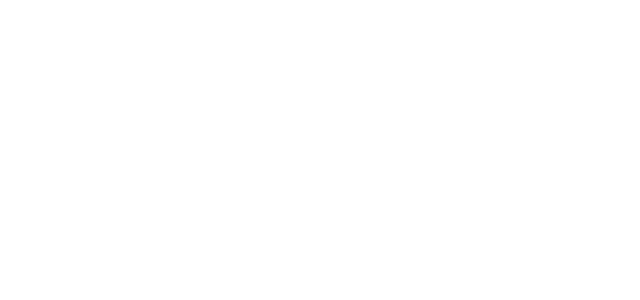
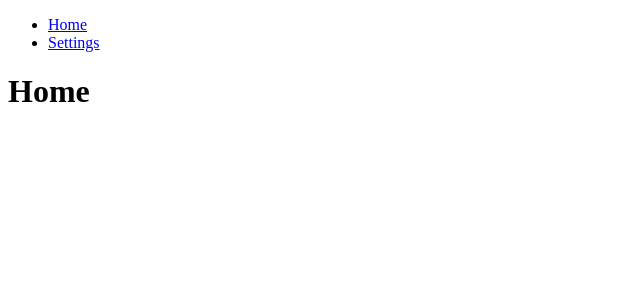
Before and after one commit to AmadeusDeadDmytro/test-vue-contacts, a Vue app in the folder test-contacts/: page / in a window 1280 px wide. Shown: the top 300 px of the page, without its empty margins (0-640 px from the left). Built offline with nearby package versions, Linux system fonts and the light colour scheme.

Commit message:
router setup

```diff
--- a/test-contacts/package.json
+++ b/test-contacts/package.json
@@ -9,7 +9,8 @@
   },
   "dependencies": {
     "core-js": "^3.6.5",
-    "vue": "^3.0.0-0"
+    "vue": "^3.0.0-0",
+    "vue-router": "^4.0.0-beta.13"
   },
   "devDependencies": {
     "@vue/cli-plugin-babel": "~4.5.0",
--- a/test-contacts/src/App.vue
+++ b/test-contacts/src/App.vue
@@ -1,17 +1,24 @@
 <template>
-  <div></div>
+	<div>
+		<nav>
+			<ul>
+				<li>
+					<router-link to="/">Home</router-link>
+				</li>
+				<li>
+					<router-link to="/settings">Settings</router-link>
+				</li>
+			</ul>
+		</nav>
+		<router-view> </router-view>
+	</div>
 </template>
 
 <script>
-
-export default {
-  name: 'App',
-  components: {
-
-  }
-}
+	export default {
+		name: 'App',
+		components: {},
+	};
 </script>
 
-<style>
-
-</style>
+<style></style>
--- /dev/null
+++ b/test-contacts/src/pages/Home.vue
@@ -0,0 +1,16 @@
+<template>
+	<div>
+		<h1>
+			Home
+		</h1>
+	</div>
+</template>
+
+<script>
+	export default {
+		name: 'Home',
+		components: {},
+	};
+</script>
+
+<style></style>
--- /dev/null
+++ b/test-contacts/src/pages/Settings.vue
@@ -0,0 +1,16 @@
+<template>
+	<div>
+		<h1>
+			Settings
+		</h1>
+	</div>
+</template>
+
+<script>
+	export default {
+		name: 'Settings',
+		components: {},
+	};
+</script>
+
+<style></style>
--- /dev/null
+++ b/test-contacts/src/router.js
@@ -0,0 +1,19 @@
+import { createWebHistory, createRouter  } from 'vue-router';
+
+import Home from '@/pages/Home.vue';
+import Settings from '@/pages/Settings.vue';
+
+const history = createWebHistory();
+const routes = [
+	{
+		path: '/',
+		component: Home,
+	},
+	{
+		path: '/settings',
+		component: Settings,
+	},
+];
+const router = createRouter({ history, routes });
+
+export default router;
```
Also changed, not shown: test-contacts/src/main.js (+5 -3 lines), 2 other files (tests, documents, lock files or other folders).
